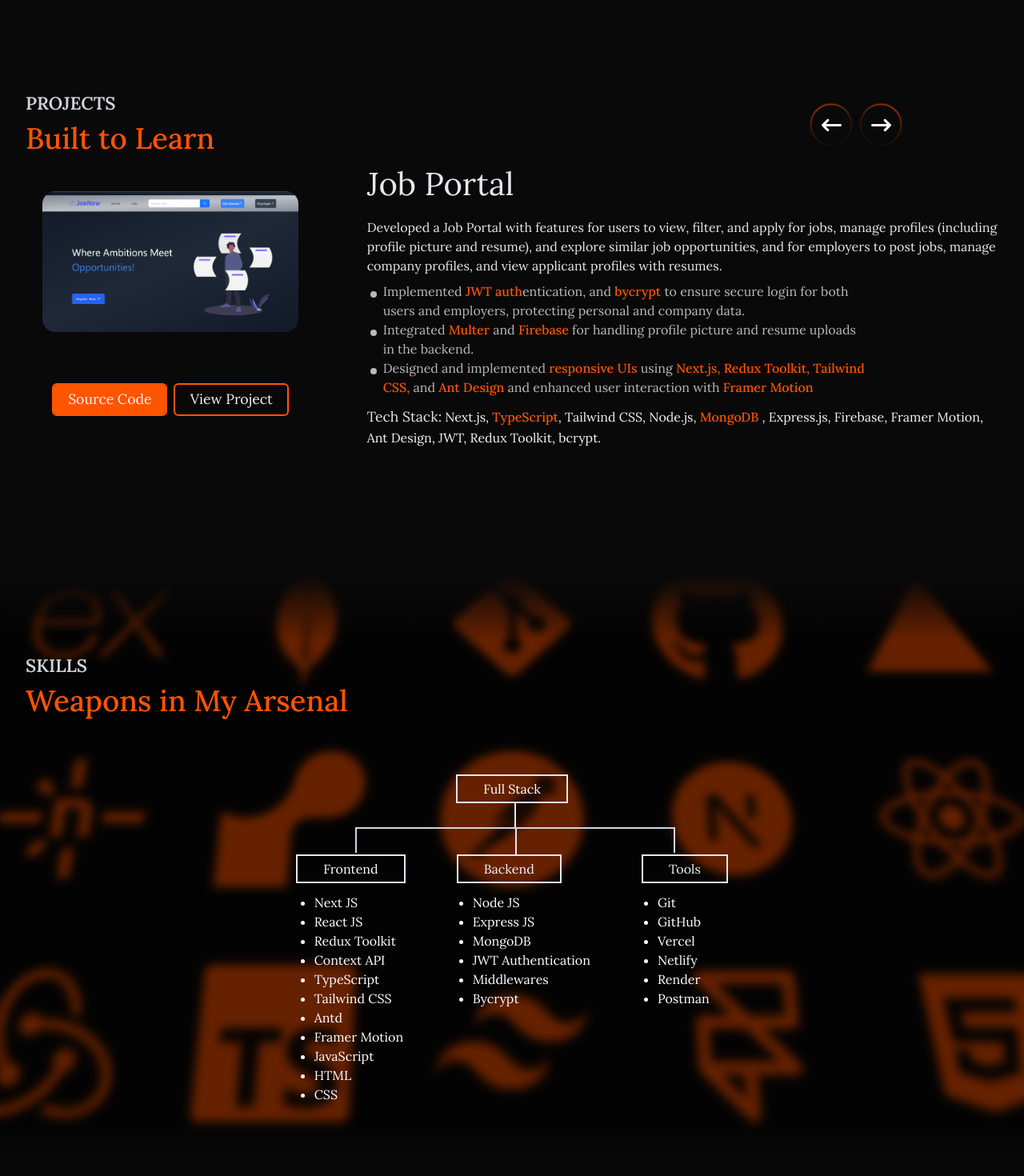
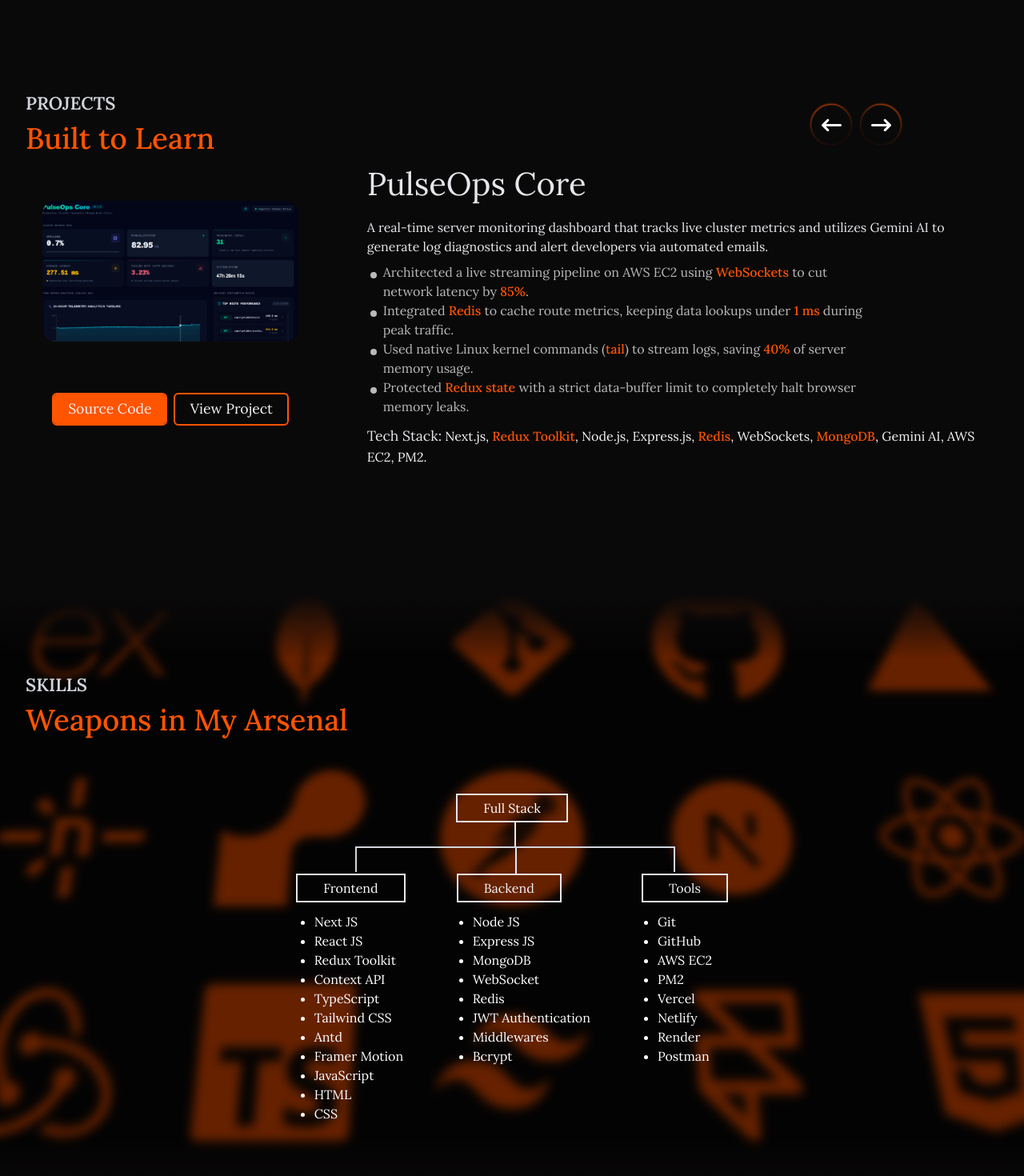
Before and after one commit to ShreeramNew/myportfolio, a Next.js app: page / in a window 1280 px wide. Shown: the part 1849-3319 px from the top of the page at 80% size. Built offline with nearby package versions, Linux system fonts and the light colour scheme.

Commit message:
feat - added new projects and skills

```diff
--- a/src/app/components/FAQ.tsx
+++ b/src/app/components/FAQ.tsx
@@ -26,17 +26,17 @@
     answer:
       "Yes, I am currently working as a Software Development Engineer (Frontend) but am always open to discussing impactful full-time roles or innovative projects.",
   },
-  {
+ {
     key: "4",
     question: "Do you have experience with performance optimization?",
     answer:
-      "Absolutely. In my recent role at Tikanga, I improved tree-view search performance by ~70% using component isolation, useMemo, and lodash debounce.",
+      "Absolutely. In my recent real-time APM project, I optimized backend latency by 85% by swapping standard HTTP polling for WebSockets and caching route metrics with Redis to keep database lookups under 1 ms. On the frontend, I protected system stability under heavy streaming loads by implementing strict data-buffer limits in Redux to eliminate browser memory leaks.",
   },
   {
     key: "5",
     question: "Can you handle both UI design and Backend integration?",
     answer:
-      "While my focus is Frontend, I have a strong grasp of the MERN stack. I've integrated Razorpay gateways, Firebase storage, and JWT-based authentication in several projects.",
+      "Yes, I specialize in end-to-end full-stack architectures. I design highly responsive UIs using Next.js, Tailwind CSS, and Framer Motion, and back them up with robust Node/Express clusters. I have extensive experience integrating WebSockets for real-time streaming, Redis for caching, MongoDB with .lean() optimization, and external APIs—including native Gemini AI models for automated error diagnostics.",
   },
 ];
 
--- a/src/app/components/Projects.tsx
+++ b/src/app/components/Projects.tsx
@@ -1,6 +1,7 @@
 "use client";
 import React, { useEffect, useRef, useState } from "react";
 import jobNow from "../../../assets/images/jobNow.png";
+import pulseOps from "../../../assets/images/pulseOps.png";
 import batteryStatus from "../../../assets/images/batteryStatus.png";
 import news_app from "../../../assets/images/news_app.png";
 import Image from "next/image";
@@ -10,10 +11,55 @@
 import { AnimatePresence, motion } from "framer-motion";
 import useGeneralContext from "../hooks/UseGeneralContext";
 
-
 export default function Projects() {
   const [showBg, setShowBg] = useState<boolean>(false);
   const ProjectData = [
+    {
+      _id: "pulseOps",
+      projectName: "PulseOps Core",
+      intro:
+        "A real-time server monitoring dashboard that tracks live cluster metrics and utilizes Gemini AI to generate log diagnostics and alert developers via automated emails.",
+      subPoints: (
+        <>
+          <CustomPoint>
+            <div>
+              Architected a live streaming pipeline on AWS EC2 using{" "}
+              <Highlight text={"WebSockets"} /> to cut network latency by{" "}
+              <Highlight text={"85%"} />.
+            </div>
+          </CustomPoint>
+          <CustomPoint>
+            <div>
+              Integrated <Highlight text={"Redis"} /> to cache route metrics,
+              keeping data lookups under <Highlight text={"1 ms"} /> during peak
+              traffic.
+            </div>
+          </CustomPoint>
+          <CustomPoint>
+            <div>
+              Used native Linux kernel commands (<Highlight text={"tail"} />) to
+              stream logs, saving <Highlight text={"40%"} /> of server memory
+              usage.
+            </div>
+          </CustomPoint>
+          <CustomPoint>
+            <div>
+              Protected <Highlight text={"Redux state"} /> with a strict
+              data-buffer limit to completely halt browser memory leaks.
+            </div>
+          </CustomPoint>
+          <div className="text-gray-100 mt-3">
+            <span className="text-gray-200 text-[1.1rem]">Tech Stack:</span>{" "}
+            Next.js, <Highlight text={"Redux Toolkit"} />, Node.js, Express.js,{" "}
+            <Highlight text={"Redis"} />, WebSockets,{" "}
+            <Highlight text={"MongoDB"} />, Gemini AI, AWS EC2, PM2.
+          </div>
+        </>
+      ),
+      image: pulseOps,
+      sourceCodeLink: "https://github.com/ShreeramNew/pulseops-backend", // Adjust if your repo name is different
+      viewProjectLink: "https://pulseops-system.vercel.app/",
+    },
     {
       _id: "jobPortal",
       projectName: "Job Portal",
@@ -247,6 +293,7 @@
               {/* Source code button  */}
               <a
                 href={activeData.sourceCodeLink}
+                target="_blank"
                 className=" w-[9rem] h-[2.6rem] border-2 overflow-hidden border-themeOrange rounded-[6px] flex justify-center items-center text-gray-100 md:mt-[4rem] text-[1.1rem] cursor-pointer relative"
                 onMouseOver={() => setShowBg(true)}
                 onMouseLeave={() => setShowBg(false)}
@@ -263,6 +310,7 @@
               {activeData.viewProjectLink !== "" ? (
                 <a
                   href={activeData.viewProjectLink}
+                  target="_blank"
                   className=" w-[9rem] h-[2.6rem] border-2 overflow-hidden border-themeOrange rounded-[6px] flex justify-center items-center text-gray-100 md:mt-[4rem] text-[1.1rem] cursor-pointer relative"
                   onMouseOver={() => setShowBg(true)}
                   onMouseLeave={() => setShowBg(false)}
--- a/src/app/components/Skills.tsx
+++ b/src/app/components/Skills.tsx
@@ -95,9 +95,11 @@
                 <li>Node JS</li>
                 <li>Express JS</li>
                 <li>MongoDB</li>
+                <li>WebSocket</li>
+                <li>Redis</li>
                 <li>JWT Authentication</li>
                 <li>Middlewares</li>
-                <li>Bycrypt</li>
+                <li>Bcrypt</li>
               </ul>
             </div>
 
@@ -109,6 +111,8 @@
               <ul className=" text-white list-disc mt-3 ml-5 ">
                 <li>Git</li>
                 <li>GitHub</li>
+                <li>AWS EC2</li>
+                <li>PM2</li>
                 <li>Vercel</li>
                 <li>Netlify</li>
                 <li>Render</li>
```
Also changed, not shown: assets/images/jobNow.png, assets/images/pulseOps.png (added).
